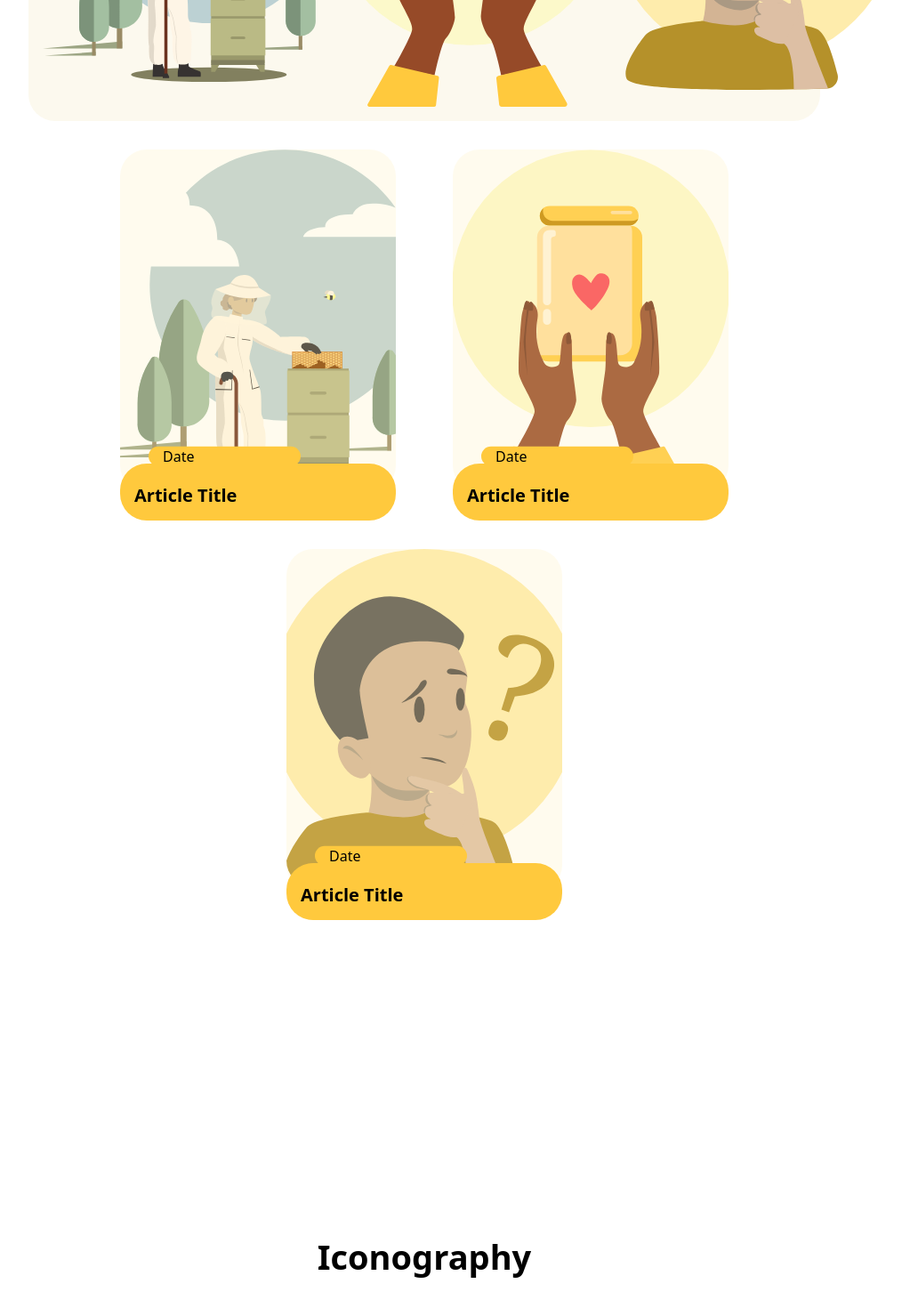
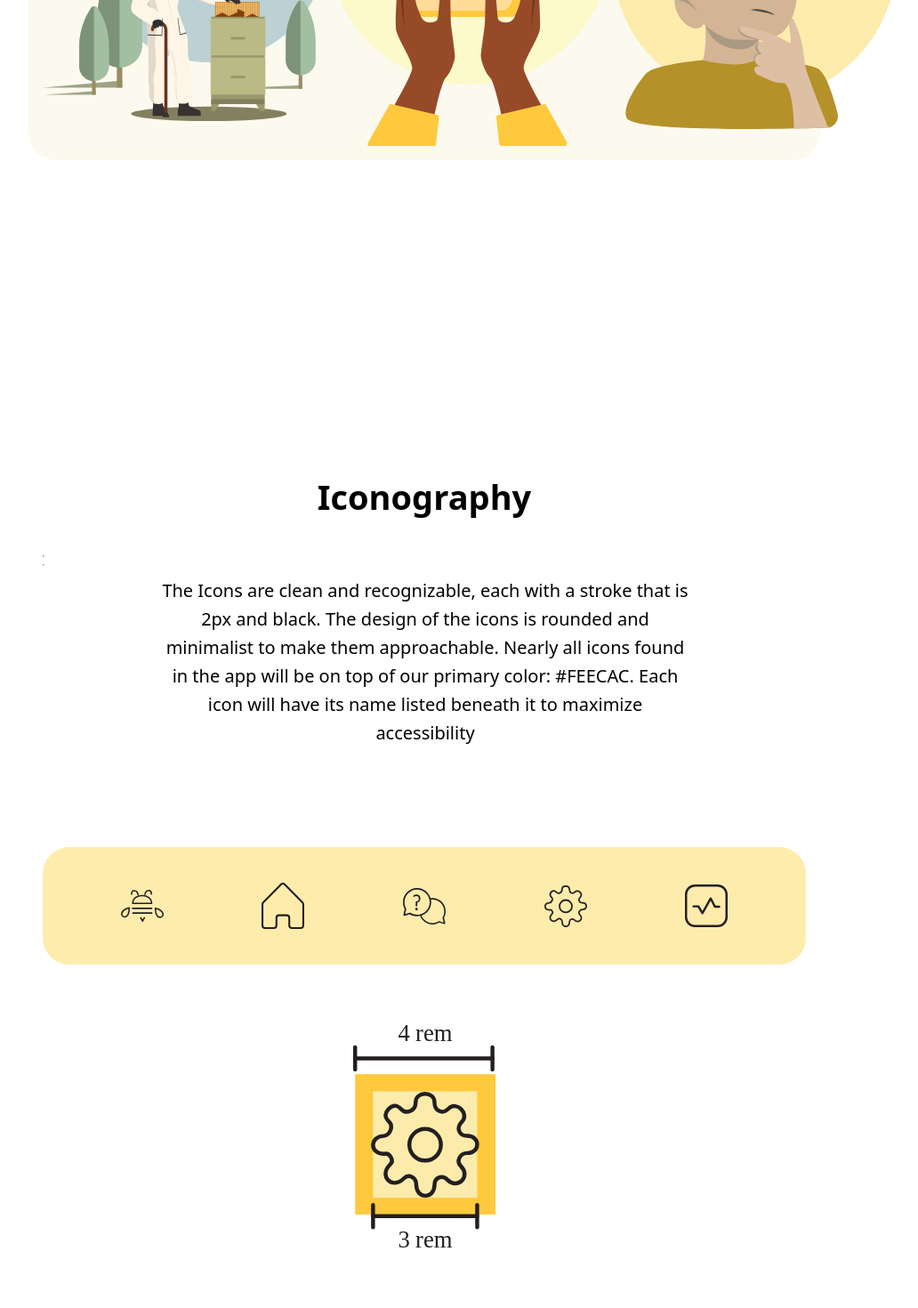
Before and after one commit to kellyzyhuang/HiveFive-Styleguide, a Next.js app: page /Graphics in a window 1280 px wide. Shown: the part 900-2370 px from the top of the page at 89% size, without its empty margins (163-1195 px from the left). Built offline with nearby package versions, Linux system fonts and the light colour scheme.

Commit message:
html final edits

```diff
--- a/pages/Graphics.js
+++ b/pages/Graphics.js
@@ -15,37 +15,20 @@ export default function Graphics() {
       <main className={`${styles.main}`}>
         <div className={styles.graphics}>
           <h2>Graphics</h2>
+          <div className={styles.linesContainer}><hr className={styles.lines}></hr><hr className={styles.lines}></hr></div>
           <p className={styles.description}>The graphics are minimalist images that use lighter colours and at idealy least one of the colours from our palatte. They are clean, cheerful, and inclusive. Each graphic has a circle as the backdrop. This contributes to the cohesiveness of the graphics even when they stray from the color scheme. Grapics are to be used as the covers for different sections of the app, for example: articles, trivia, or Money Donated</p>
           <div className={styles.graphicImgs}>
             <img src="/images/Beekeeper.svg" className={styles.graphicExample}/>
             <img src="/images/donate.svg" className={styles.graphicExample}/>
             <img src="/images/Trivia.svg" className={styles.graphicExample}/>
           </div>
-          <div className={styles.graphicSections}>
-            <div className={styles.article}>
-              <div className={styles.overlay}></div>
-              <img src="/images/Beekeeper.svg"className={styles.coverGraphic} alt="Cover"></img>
-              <div className={styles.date}>Date</div>
-              <div className={styles.title}><p>Article Title</p></div>
-            </div>
-            <div className={styles.article}>
-              <div className={styles.overlay}></div>
-              <img src="/images/donate.svg" className={styles.coverGraphic} alt="Cover"></img>
-              <div className={styles.date}>Date</div>
-              <div className={styles.title}><p>Article Title</p></div>
-            </div>
-            <div className={styles.article}>
-              <div className={styles.overlay}></div>
-              <img src="/images/Trivia.svg" className={styles.coverGraphic} alt="Cover"></img>
-              <div className={styles.date}>Date</div>
-              <div className={styles.title}><p>Article Title</p></div>
-            </div>
-          </div>
+
 
         </div>
         <div className={styles.iconography}>
           <h2>Iconography</h2>
-          <p className={styles.description}>The Icons are clean and recognizable, each with a stroke that is 2px and black. The design of the icons is round and minimalist. all icons found in the app will be on top of our primary color: #FEECAC. Each icon will have its name listed beneath it to maximize accessibility</p>
+          <div className={styles.linesContainer}><hr className={styles.lines}></hr><hr className={styles.lines}></hr></div>
+          <p className={styles.description}>The Icons are clean and recognizable, each with a stroke that is 2px and black. The design of the icons is rounded and minimalist to make them approachable. Nearly all icons found in the app will be on top of our primary color: #FEECAC. Each icon will have its name listed beneath it to maximize accessibility</p>
           <div className={styles.iconImgs}>
             <img src="/images/hamburger.svg" className={styles.iconExample}/>
             <img src="/images/home.svg" className={styles.iconExample}/>
@@ -57,6 +40,7 @@ export default function Graphics() {
         </div>
         <div className={styles.mascot}>
           <h2>Mascot</h2>
+          <div className={styles.linesContainer}><hr className={styles.lines}></hr><hr className={styles.lines}></hr></div>
           <p className={styles.description}>This is our mascot, Beenard! he helps the user through the tutorial at the beginning, teaches them about bees, and keeps the user company! In our minigame, the user must help Beenard find his way back home.</p>
           <div className={styles.mascotImgs}>
             <img src="/images/beenard.png" className={styles.beenardExample}/>
@@ -66,6 +50,7 @@ export default function Graphics() {
         </div>
         <div className={styles.buttons}>
           <h2>Buttons</h2>
+          <div className={styles.linesContainer}><hr className={styles.lines}></hr><hr className={styles.lines}></hr></div>
           <p className={styles.description}>Buttons will not have different states since this is a mobile app. All buttons (with the exception of some chips and secondary buttons)  will utilize the accent colour: #FFC93D.</p>
           <div className={styles.buttonExamples}>
             <button className={`${styles.button} ${styles.start}`}>Start Buzzin'</button>
@@ -77,7 +62,8 @@ export default function Graphics() {
         </div>
         <div className={styles.images}>
           <h2>Imagery</h2>
-          <p className={styles.description}>Our imagery will include various photos of bees, beekeepers, and environments. These images will serve as coverphotos for articles and quiz questions.</p>
+          <div className={styles.linesContainer}><hr className={styles.lines}></hr><hr className={styles.lines}></hr></div>
+          <p className={styles.description}>Our imagery will include various photos of bees, beekeepers, and environments. These images will serve as coverphotos for articles and quiz questions. All photos must be high quality and not appear pixelated</p>
           <div className={styles.beeImgs}>
             <img src="/images/bee-image.jpg" className={styles.beeProfile}/>
             <img src="/images/bee-image3.jpg" className={styles.beeProfile}/>
@@ -101,6 +87,8 @@ export default function Graphics() {
             <div className={styles.date}>Date</div>
             <div className={styles.title}><p>Article Title</p></div>
           </div>
+          <img src="/images/Quiz.png" className={styles.quiz}/>
+          <img src="/images/articles.png" className={styles.quiz}/>
         </div>
       </main>
     </>
```
